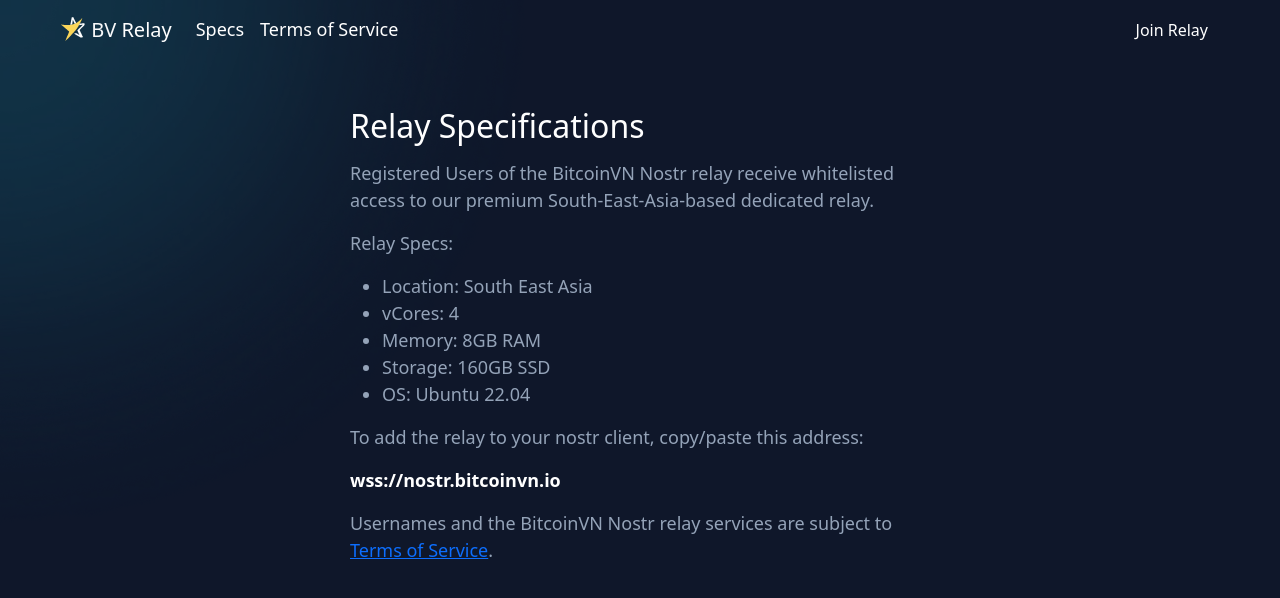
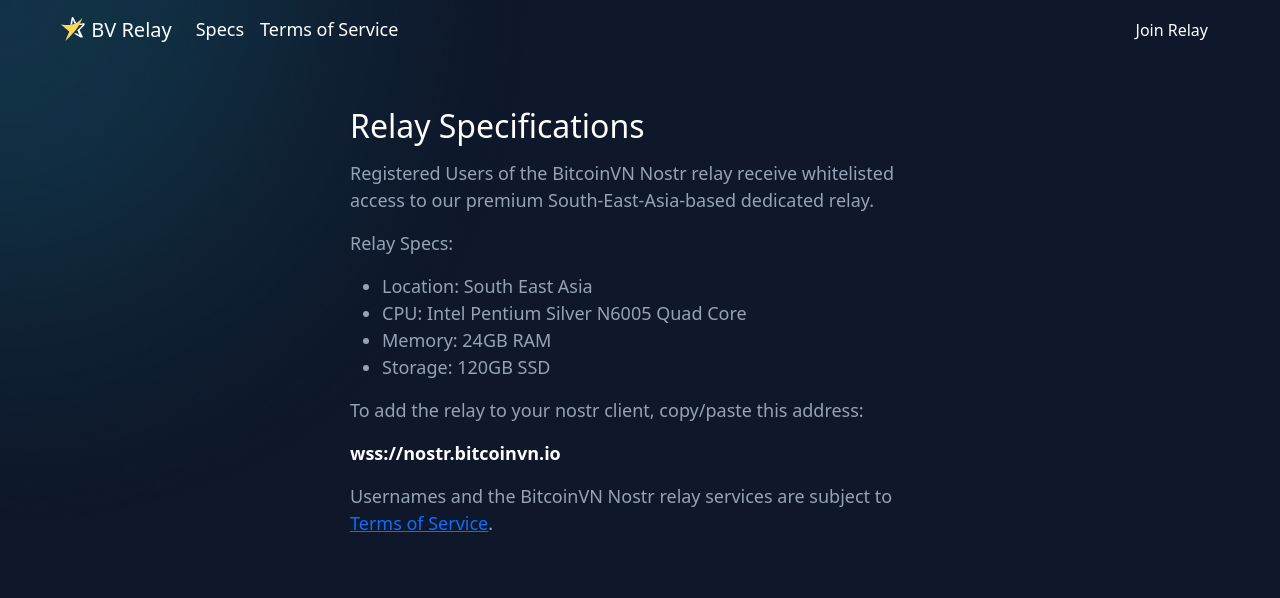
Before and after one commit to bitcoinvietnam/relay-landing, a Vue app: page /specs in a window 1280 px wide. Shown: the top 598 px of the page. Built offline with nearby package versions, Linux system fonts and the light colour scheme.

Commit message:
Change machine specs

```diff
--- a/src/views/SpecsView.vue
+++ b/src/views/SpecsView.vue
@@ -11,10 +11,9 @@
       </p>
       <ul>
         <li> Location: South East Asia </li>
-        <li> vCores: 4 </li>
-        <li> Memory: 8GB RAM </li>
-        <li> Storage: 160GB SSD </li>
-        <li> OS: Ubuntu 22.04 </li>
+        <li> CPU: Intel Pentium Silver N6005 Quad Core</li>
+        <li> Memory: 24GB RAM </li>
+        <li> Storage: 120GB SSD </li>
       </ul>
       <p>
         To add the relay to your nostr client, copy/paste this address:
```
